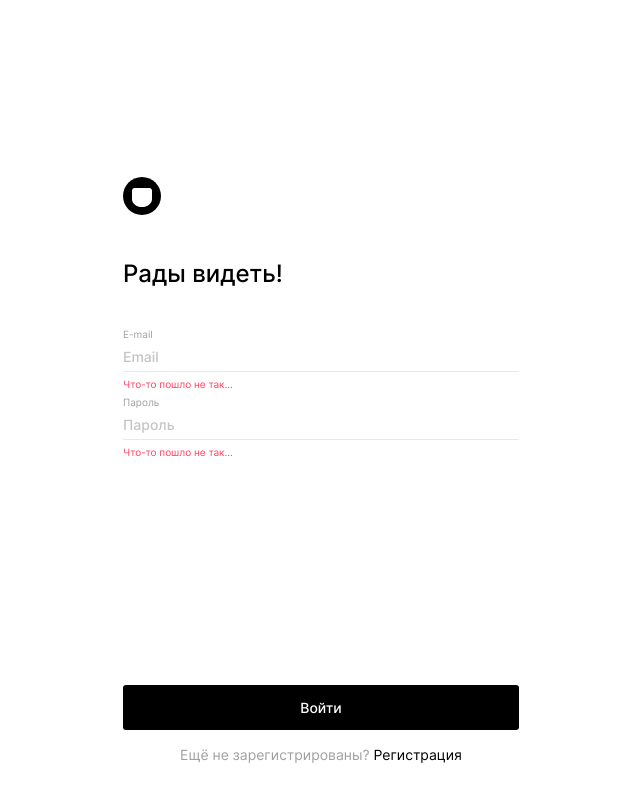
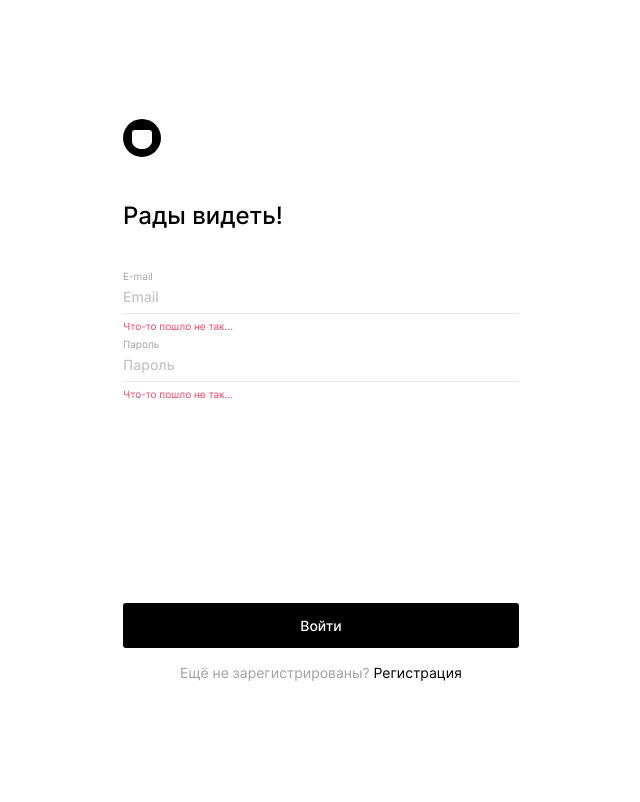
Before and after one commit to pchupchu/movies-explorer-frontend, a React (Create React App) app: page /signin in a window 1280 px wide. Shown: the top 802 px of the page, without its empty margins (319-959 px from the left). Built offline with nearby package versions, Linux system fonts and the light colour scheme.

Commit message:
Fix login again

```diff
--- a/src/components/Login/Login.css
+++ b/src/components/Login/Login.css
@@ -6,13 +6,13 @@
   height: 100vh;
   max-width: 396px;
   width: 100%;
-  padding: 70px;
+  box-sizing: border-box;
+  padding: 70px 0;
 }
 
 @media screen and (max-width: 576px) {
   .login {
     padding: 56px 10px 30px;
-    box-sizing: border-box;
   }
 }
 
@@ -73,11 +73,11 @@
 
 .login__form-item {
   font-family: inherit;
-  margin-top: 5px;
+  margin: 0;
   padding: 0;
   border: 0;
   width: 100%;
-  min-height: 27px;
+  min-height: 32px;
   box-sizing: border-box;
   border-bottom: 1px solid #e8e8e8;
   background-color: transparent;
@@ -157,7 +157,7 @@
   font-weight: 500;
   line-height: 1.22;
   cursor: pointer;
-  margin-top: 221px;
+  margin-top: 197px;
   opacity: 1;
   transition: opacity 0.8s ease-in-out;
 }
--- a/src/components/Login/Login.js
+++ b/src/components/Login/Login.js
@@ -10,7 +10,6 @@ function Login() {
       </Link>
       <h2 className="login__title">Рады видеть!</h2>
       <form className="login__form">
-        <div>
         <label className="login__form-label">
           E-mail
           <input
@@ -41,7 +40,6 @@ function Login() {
             Что-то пошло не так...
           </span>
         </label>
-        </div>
         <button type="submit" className="login__form-button">
           Войти
         </button>
```
Lines whose indentation alone changed are shown as unchanged.
